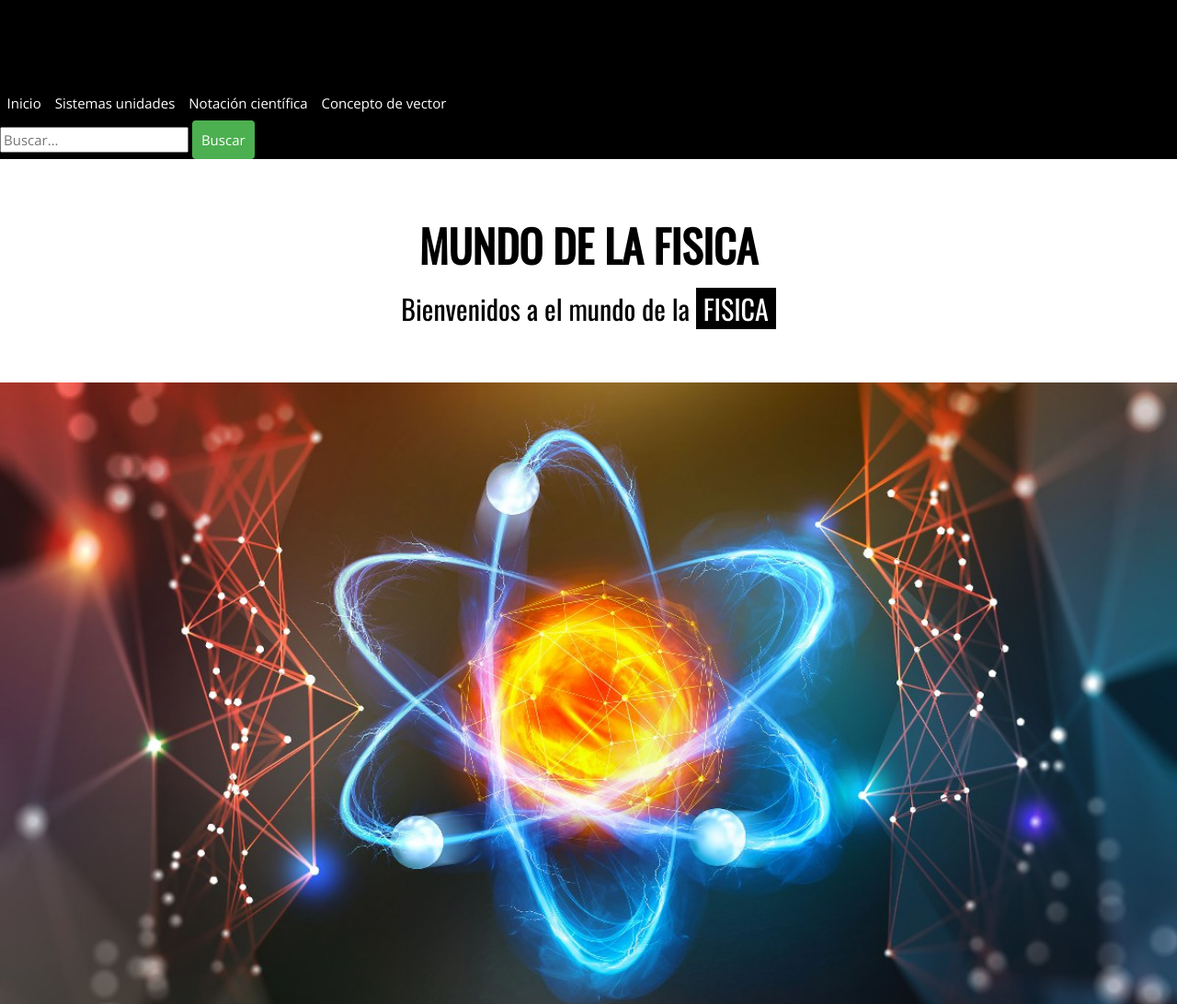
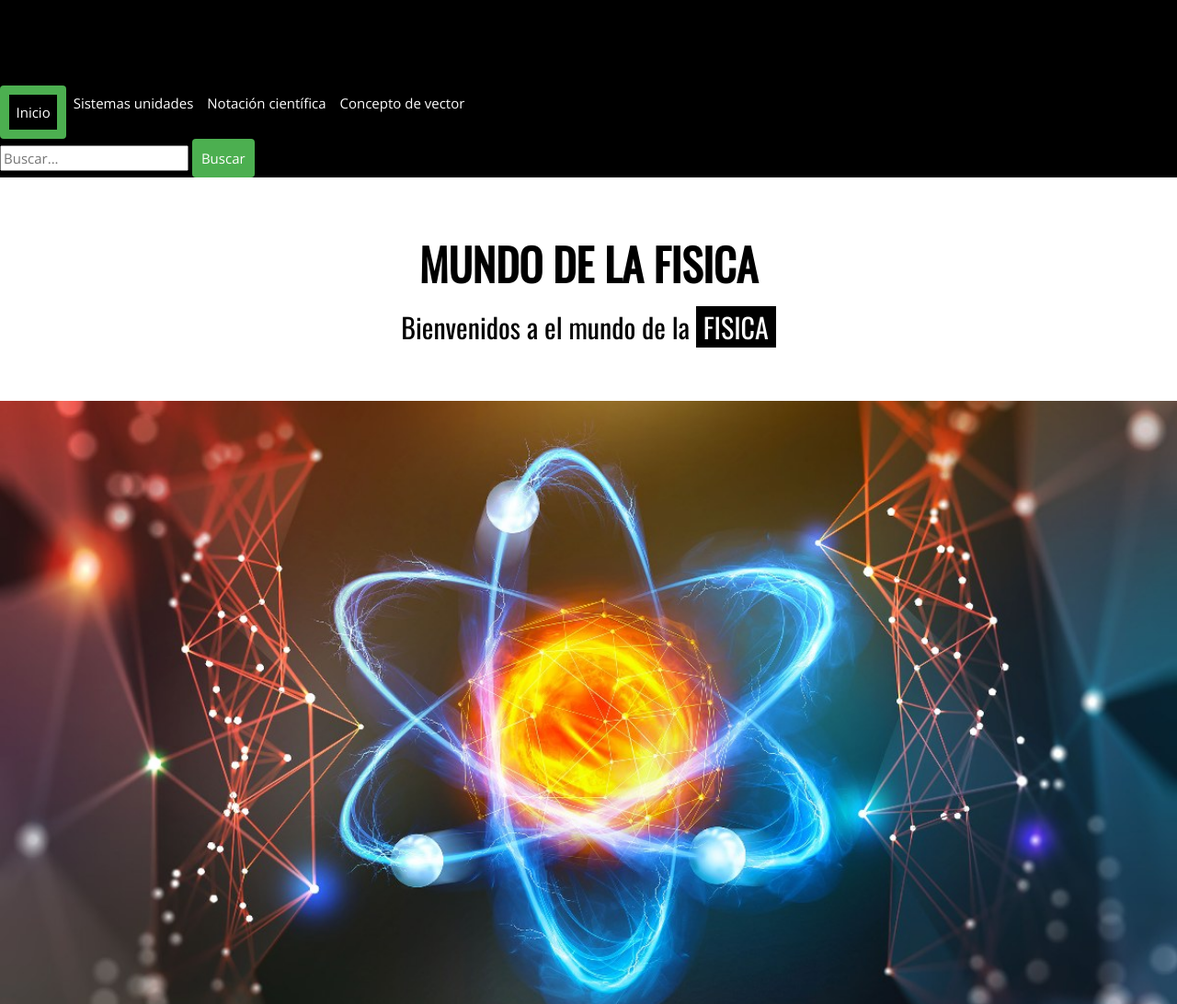
Before and after one commit to Dreyveringx/ciencia, a plain HTML site: page index.html in a window 1280 px wide. Shown: the top 1092 px of the page at 92% size. Drawn offline with nearby package versions, Linux system fonts and the light colour scheme.

Commit message:
se agrega boton

```diff
--- a/index.html
+++ b/index.html
@@ -13,7 +13,7 @@
 
 <nav class="menu">
       <ul>
-        <li><a href="/index.html">Inicio</a></li>
+        <li><button><a href="/index.html#">Inicio</a></li></button>
         <li><a href="/menu2.html">Sistemas unidades </a></li>
         <li><a href="/menu3.html">Notación científica</a></li>
         <li><a href="/menu4.html">Concepto de vector</a></li>
```
